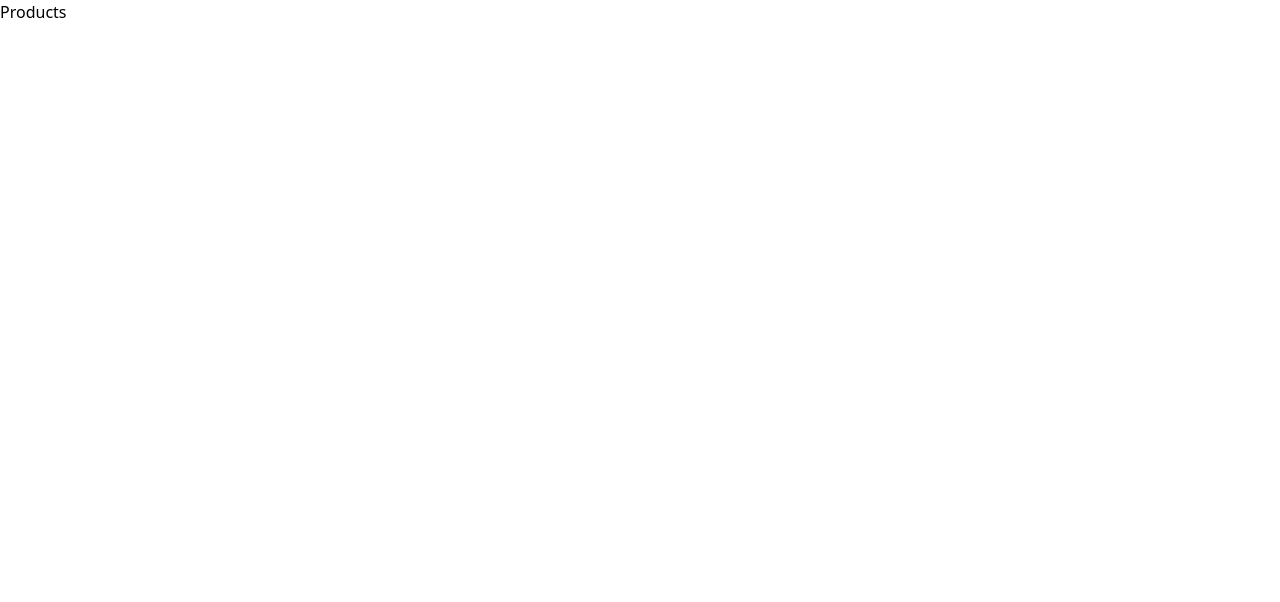
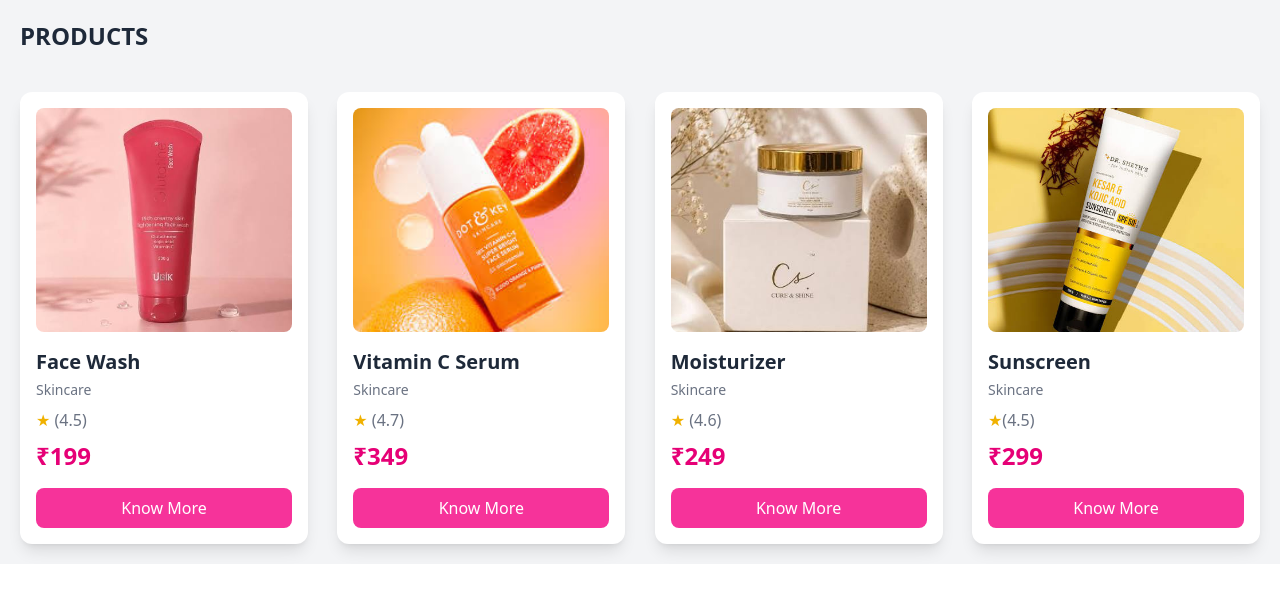
Before and after one commit to Komal1420/GlowUp-Beauty-And-Skincare, a plain HTML site: page pages/product.html in a window 1280 px wide. Drawn offline with nearby package versions, Linux system fonts and the light colour scheme.

Commit message:
add product image folder and add ontent in product page

```diff
--- a/pages/product.html
+++ b/pages/product.html
@@ -7,6 +7,139 @@
     <script src="https://cdn.jsdelivr.net/npm/@tailwindcss/browser@4"></script>
 </head>
 <body>
-    <h1>Products</h1>
+    <h1 class="flex flex-wrap  gap-5 p-5 justify-between bg-gray-100
+    font-bold text-2xl text-gray-800"
+    >PRODUCTS</h1>
+    <div class="flex flex-wrap  gap-5 p-5 justify-between bg-gray-100">
+    <div class="bg-white w-72 rounded-xl shadow-lg p-4">
+    <img
+      src="./../images/products-img/facewash1.jpg"
+      alt="Face Wash"
+      class="w-full h-56 object-cover rounded-lg"
+    >
+    <h2 class="text-xl font-bold text-gray-800 mt-4">
+      Face Wash
+    </h2>
+
+    <p class="text-gray-500 text-sm mt-1">
+      Skincare
+    </p>
+
+    <p class="text-yellow-500 mt-2">
+      ★ <span class="text-gray-500">(4.5)</span>
+    </p>
+
+    <p class="text-pink-600 text-2xl font-bold mt-2">
+      ₹199
+    </p>
+
+    <a href="./product-detail.html">
+    <button
+      class="bg-pink-500 hover:bg-pink-600 text-white
+      w-full py-2 rounded-lg mt-4">
+      Know More
+    </button>
+    </a>
+  </div>
+
+  <div class="bg-white w-72 rounded-xl shadow-lg p-4">
+    <img
+      src="./../images/products-img/serum.jpg"
+      alt="Vitamin C Serum"
+      class="w-full h-56 object-cover rounded-lg"
+    >
+    <h2 class="text-xl font-bold text-gray-800 mt-4">
+      Vitamin C Serum
+    </h2>
+
+    <p class="text-gray-500 text-sm mt-1">
+      Skincare
+    </p>
+
+    <p class="text-yellow-500 mt-2">
+      ★ <span class="text-gray-500">(4.7)</span>
+    </p>
+
+    <p class="text-pink-600 text-2xl font-bold mt-2">
+      ₹349
+    </p>
+
+    <a href="./product-detail.html">
+    <button
+      class="bg-pink-500 hover:bg-pink-600 text-white
+      w-full py-2 rounded-lg mt-4">
+      Know More
+    </button>
+    </a>
+
+  </div>
+
+  <div class="bg-white w-72 rounded-xl shadow-lg p-4">
+    <img
+      src="./../images/products-img/moisturieser1.jpg"
+      alt="Moisturizer"
+      class="w-full h-56 object-cover rounded-lg"
+    >
+    <h2 class="text-xl font-bold text-gray-800 mt-4">
+        Moisturizer
+    </h2>
+
+    <p class="text-gray-500 text-sm mt-1">
+      Skincare
+    </p>
+
+    <p class="text-yellow-500 mt-2">
+      ★ <span class="text-gray-500">(4.6)</span>
+    </p>
+
+    <p class="text-pink-600 text-2xl font-bold mt-2">
+      ₹249
+    </p>
+
+    <a href="./product-detail.html">
+    <button
+      class="bg-pink-500 hover:bg-pink-600 text-white
+      w-full py-2 rounded-lg mt-4">
+      Know More
+    </button>
+    </a>
+
+  </div>
+
+  <div class="bg-white w-72 rounded-xl shadow-lg p-4">
+    <img
+      src="./../images/products-img/sunscreen1.jpg"
+      alt="Sunscreen"
+      class="w-full h-56 object-cover rounded-lg"
+    >
+    <h2 class="text-xl font-bold text-gray-800 mt-4">
+      Sunscreen
+    </h2>
+
+    <p class="text-gray-500 text-sm mt-1">
+      Skincare
+    </p>
+
+    <p class="text-yellow-500 mt-2">
+      ★<span class="text-gray-500">(4.5)</span>
+    </p>
+
+    <p class="text-pink-600 text-2xl font-bold mt-2">
+      ₹299
+    </p>
+
+    <a href="./product-detail.html">
+    <button
+      class="bg-pink-500 hover:bg-pink-600 text-white
+      w-full py-2 rounded-lg mt-4">
+      Know More
+    </button>
+    </a>
+
+  </div>
+
+  </div>
+
+
 </body>
 </html>
```
Also changed, not shown: pages/product-detail.html (added, +11 -0 lines), images/products-img/facewash.webp (added), images/products-img/facewash1.jpg (added), images/products-img/moisturieser1.jpg (added), images/products-img/moisturizer.jpg (added), images/products-img/serum.jpg (added), images/products-img/sunscreen.jpg (added), images/products-img/sunscreen1.jpg (added).
